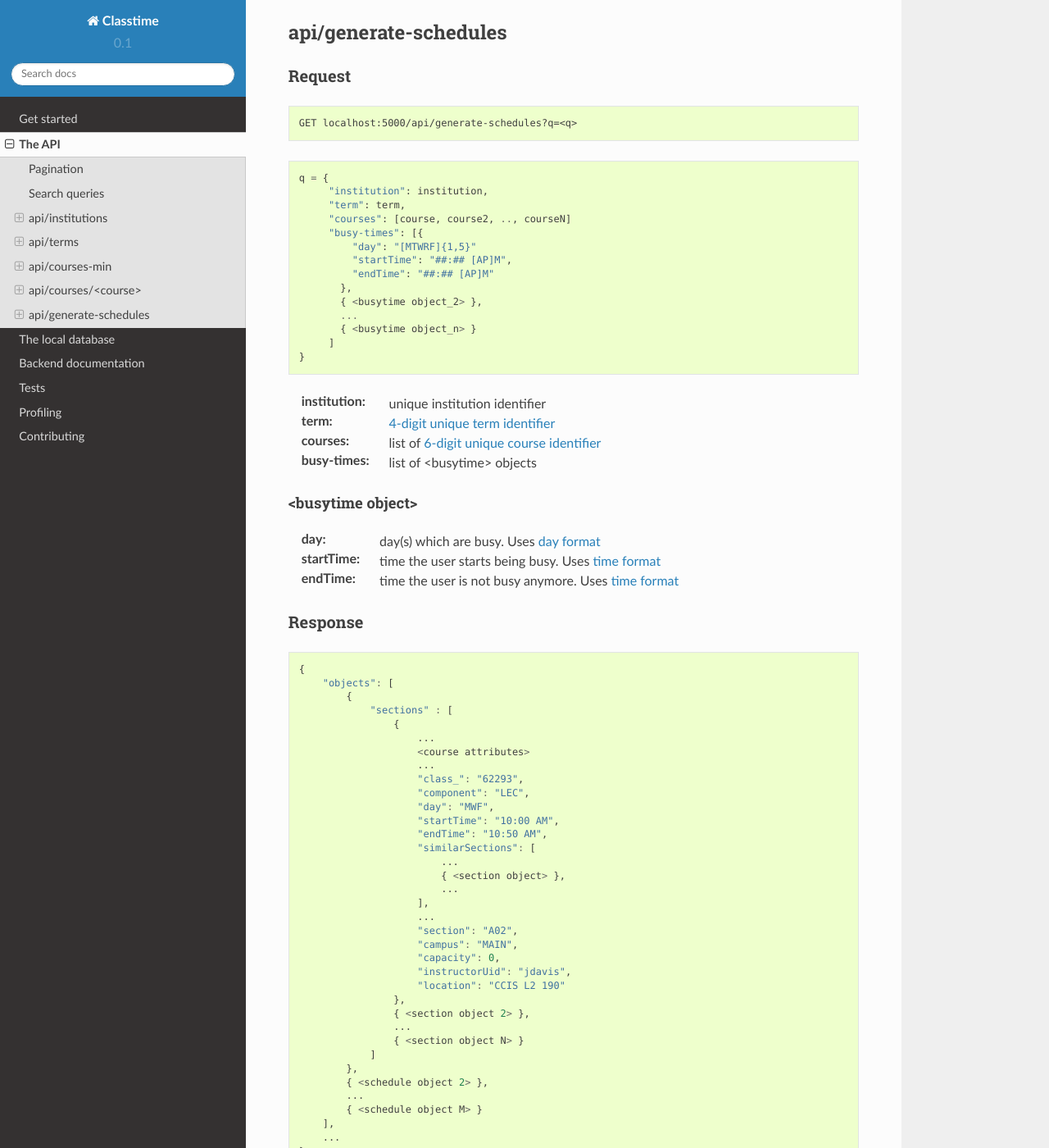
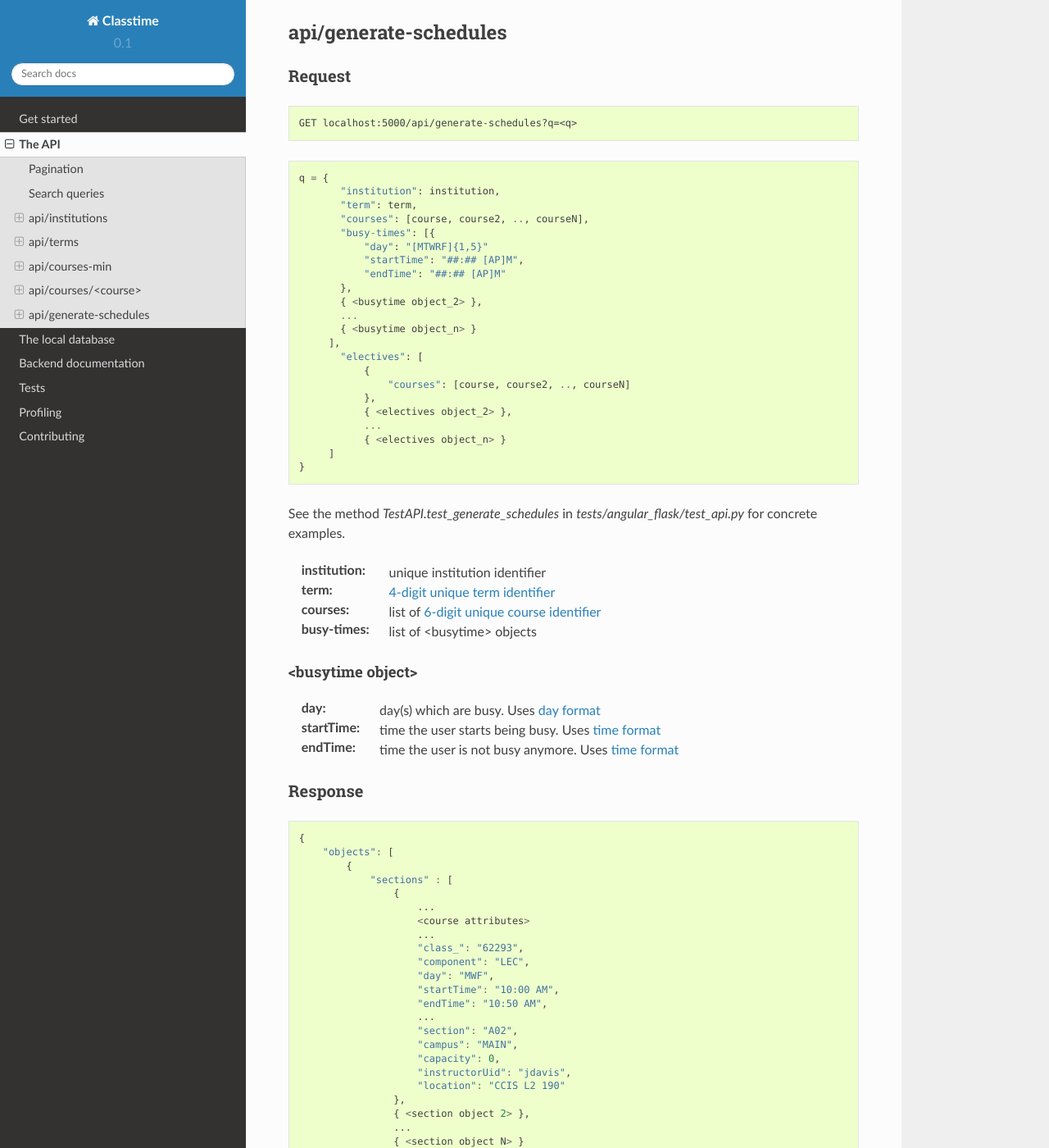
Before and after one commit to ahoskins/Winston, a Sphinx documentation site: the page built from docs/the-api.rst, in a window 1280 px wide and 1400 px high, scrolled down 5135 px. Shown: the whole window at 82% size. Built offline with Sphinx 7.4.7 and the Read the Docs theme 2.0.0, drawn with Linux system fonts in a browser that asks for light colours; some of the changed text lies outside the part shown.

Commit message:
docs(sched-gen): document electives specifier in /api/generate-schedules endpoint

```diff
--- a/docs/the-api.rst
+++ b/docs/the-api.rst
@@ -283,19 +283,29 @@ Request
 ::
 
  q = {
-      "institution": institution,
-      "term": term,
-      "courses": [course, course2, .., courseN]
-      "busy-times": [{
-          "day": "[MTWRF]{1,5}"
-          "startTime": "##:## [AP]M",
-          "endTime": "##:## [AP]M"
+        "institution": institution,
+        "term": term,
+        "courses": [course, course2, .., courseN],
+        "busy-times": [{
+            "day": "[MTWRF]{1,5}"
+            "startTime": "##:## [AP]M",
+            "endTime": "##:## [AP]M"
         },
         { <busytime object_2> },
         ...
         { <busytime object_n> }
+      ],
+        "electives": [
+            {
+                "courses": [course, course2, .., courseN]
+            },
+            { <electives object_2> },
+            ...
+            { <electives object_n> }
       ]
  }
+
+See the method `TestAPI.test_generate_schedules` in `tests/angular_flask/test_api.py` for concrete examples.
 
 :institution: :ref:`unique institution identifier <institution-identifier>`
 :term: :ref:`4-digit unique term identifier <4-digit-term-identifier>`
@@ -329,11 +339,6 @@ Response
                         "day": "MWF",
                         "startTime": "10:00 AM",
                         "endTime": "10:50 AM",
-                        "similarSections": [
-                            ...
-                            { <section object> },
-                            ...
-                        ],
                         ...
                         "section": "A02",
                         "campus": "MAIN",
@@ -406,12 +410,3 @@ Time format
 
 | eg "08:00 AM"
 | eg "09:50 PM"
-
-.. _similar-sections:
-
-Similar sections
-----------------
-
-Sections are *similar* if they have equal ``course``, ``component``, and ``startTime`` and ``endTime``.
-
-Importantly, they may have varying ``section``, ``instructorUid``,  ``capacity``, and ``location``.
```
Also changed, not shown: other parts of docs/the-api.rst (+0 -1 lines).
